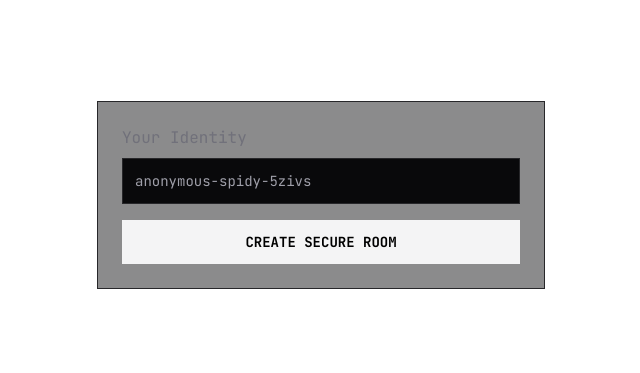
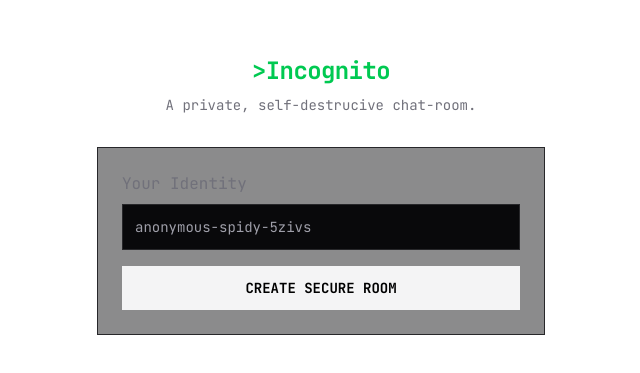
Before and after one commit to manavdhamecha77/Incognito-Chat, a Next.js app: page / in a window 1280 px wide. Shown: the part 205-578 px from the top of the page, without its empty margins (319-959 px from the left). Built offline with nearby package versions, Linux system fonts and the light colour scheme.

Commit message:
elysia + tanstack query setup

```diff
--- a/package.json
+++ b/package.json
@@ -9,6 +9,9 @@
     "lint": "eslint"
   },
   "dependencies": {
+    "@elysiajs/eden": "^1.4.6",
+    "@tanstack/react-query": "^5.90.17",
+    "elysia": "^1.4.22",
     "nanoid": "^5.1.6",
     "next": "16.1.1",
     "react": "19.2.3",
--- /dev/null
+++ b/src/app/api/[[...slugs]]/route.ts
@@ -0,0 +1,8 @@
+import { Elysia, t } from 'elysia'
+
+const app = new Elysia({ prefix: '/api' }).get('/usr', 'Hello Nextjs user')
+
+export const GET = app.fetch
+export const POST = app.fetch
+
+export type App = typeof app
--- a/src/app/layout.tsx
+++ b/src/app/layout.tsx
@@ -1,6 +1,7 @@
 import type { Metadata } from "next";
 import { JetBrains_Mono } from "next/font/google";
 import "./globals.css";
+import { Providers } from "@/components/Providers";
 
 const jetbrainsMono = JetBrains_Mono({
   variable: "--font-jetbrains-mono",
@@ -19,10 +20,8 @@ export default function RootLayout({
 }>) {
   return (
     <html lang="en">
-      <body
-        className={`${jetbrainsMono.variable} antialiased`}
-      >
-        {children}
+      <body className={`${jetbrainsMono.variable} antialiased`}>
+        <Providers>{children}</Providers>
       </body>
     </html>
   );
--- a/src/app/page.tsx
+++ b/src/app/page.tsx
@@ -32,6 +32,15 @@ export default function Home() {
   return (
     <main className="flex min-h-screen flex-col items-center justify-center p-4">
       <div className="w-full max-w-md space-y-8">
+
+        <div className="text-center space-y-2">
+          <h1 className="text-2xl font-bold tracking-tight text-green-500"> {">"}Incognito</h1>
+          <p className="text-zinc-500 text-sm">A private, self-destrucive chat-room.</p>
+        </div>
+
+
+
+
         <div className="border border-zinc-800 bg-zinc-900/50 p-6 backdrop-blur-md">
           <div className="space-y-5">
             <div className="space-y-2">
--- /dev/null
+++ b/src/components/Providers.tsx
@@ -0,0 +1,12 @@
+"use client"
+
+import { QueryClient, QueryClientProvider} from "@tanstack/react-query"
+import { useState } from "react"
+
+export const Providers = ({children} : {children: React.ReactNode}) => {
+    const [queryClient] = useState(() => new QueryClient())
+
+    return <QueryClientProvider client={queryClient}>
+        {children}
+    </QueryClientProvider>
+}
--- /dev/null
+++ b/src/lib/client.ts
@@ -0,0 +1,4 @@
+import { treaty } from '@elysiajs/eden'
+import type { App } from '../app/api/[[...slugs]]/route'
+
+export const client = treaty<App>('localhost:3000').api
```
Also changed, not shown: 1 other file (tests, documents, lock files or other folders).
